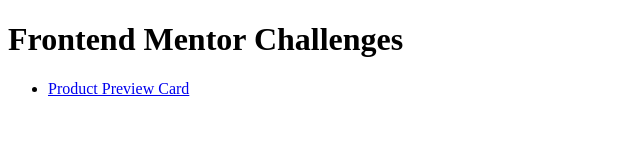
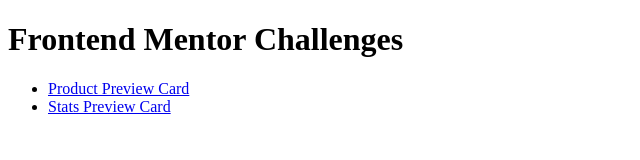
Before and after one commit to Jeff191997/frontend-challenges, a plain HTML site: page index.html in a window 1280 px wide. Shown: the whole page, without its empty margins (0-640 px from the left). Drawn offline with Linux system fonts and the light colour scheme.

Commit message:
Update the homepage for new challenge
Inserted a new link to the home page for a new challenge(stats-card) so it appears on the main live demo page.

```diff
--- a/index.html
+++ b/index.html
@@ -15,6 +15,13 @@
           >Product Preview Card</a
         >
       </li>
+      <li>
+        <a
+          href="https://jeff191997.github.io/frontend-challenges/stats-preview-card-component-main/"
+          target="_blank"
+          >Stats Preview Card</a
+        >
+      </li>
       <!-- Add more as needed -->
     </ul>
   </body>
```
